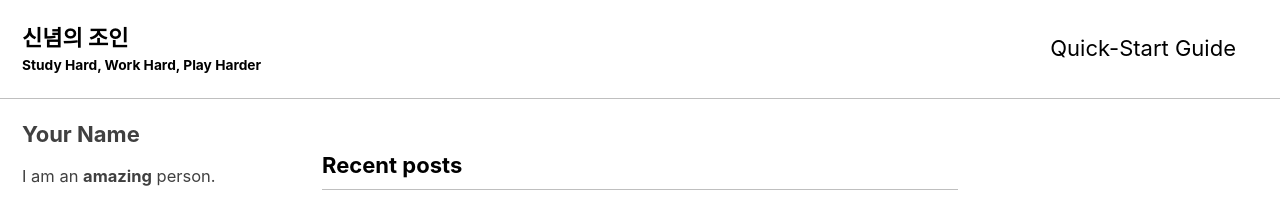
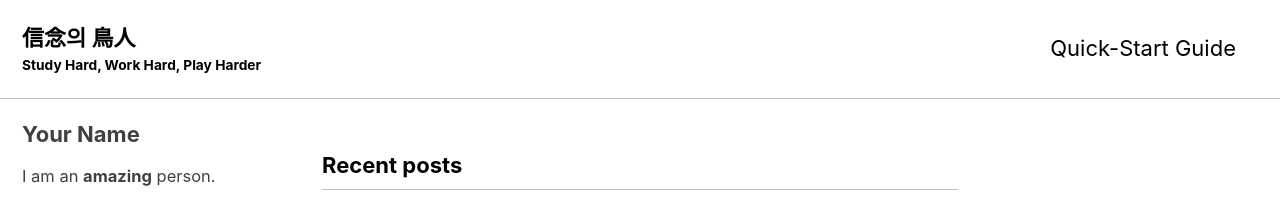
Before and after one commit to shin-nyum/shin-nyum.github.io, a Jekyll site: the page built from index.html, in a window 1280 px wide. Shown: the top 211 px of the page. Built offline with Jekyll 4.4.1, drawn with Linux system fonts in a browser that asks for light colours; cached includes are drawn as plain includes; the list of posts is cut into pages by our own code.

Commit message:
modify _config.yml

```diff
--- a/_config.yml
+++ b/_config.yml
@@ -16,7 +16,7 @@ minimal_mistakes_skin    : "contrast" # "air", "aqua", "contrast", "dark", "dirt
 
 # Site Settings
 locale                   : "en-US"
-title                    : "신념의 조인"
+title                    : "信念의 鳥人"
 title_separator          : "-"
 subtitle                 : "Study Hard, Work Hard, Play Harder" # site tagline that appears below site title in masthead
 name                     : "Your Name"
```
